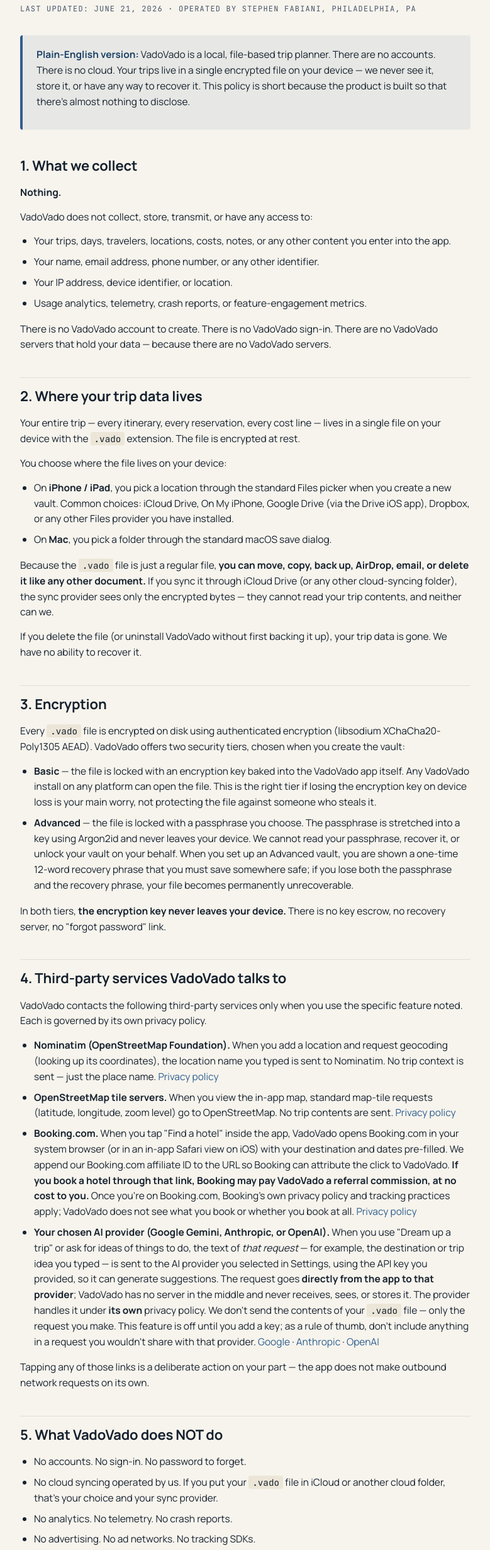
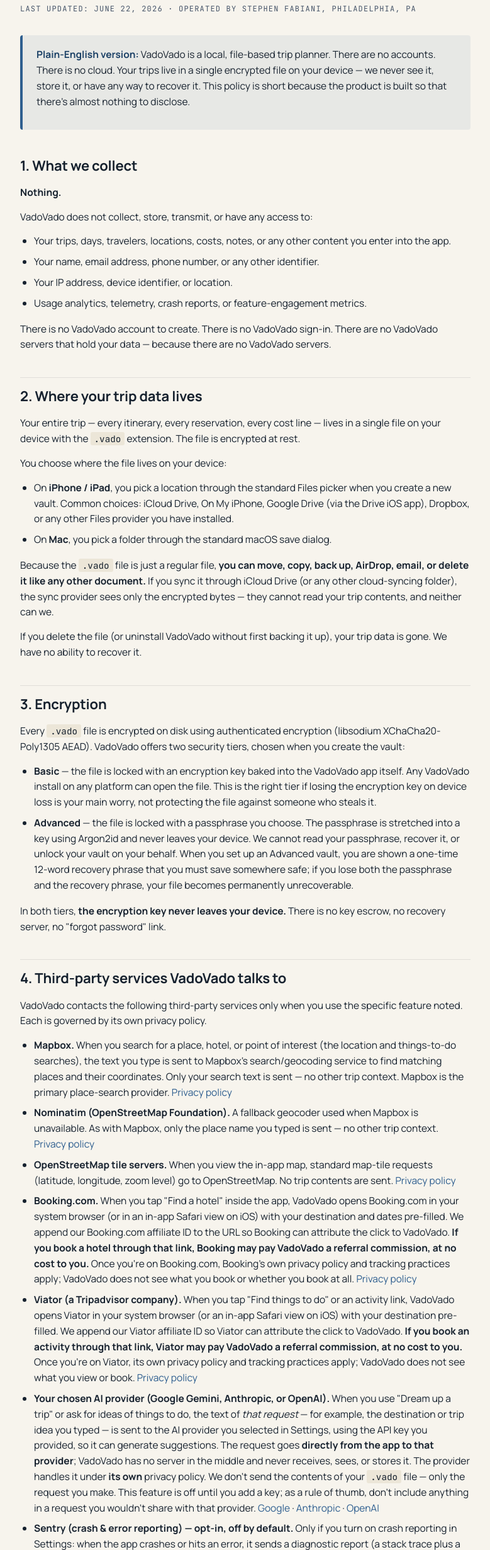
Before and after one commit to stevefabiani/vadovado-landing, a plain HTML site: page privacy/index.html in a window 1280 px wide. Shown: the part 218-2679 px from the top of the page at 63% size, without its empty margins (250-1029 px from the left). Drawn offline with Linux system fonts and the light colour scheme.

Commit message:
privacy: reconcile §4 — add Mapbox, Viator, Sentry; fix §5 crash-reporting
The policy's third-party-services section was stale (dated Jun 1, only listed
Nominatim/OSM/Booking; the AI clause was added Jun 21). Bring it current with what
the app actually does:
- §4: Mapbox (primary place search/geocoding; Nominatim reworded as the fallback);
  Viator (activity affiliate deep-links, commission disclosure, like Booking);
  Sentry (opt-in, off-by-default crash/error reporting, best-effort scrubbing,
  anonymous rotatable ID). Closing line reworded — opt-in crash reporting is the
  one thing the app may send without a per-use tap.
- §5: "No crash reports" → crash/error reporting is opt-in and off by default.
- Last updated → June 22, 2026.

⚠ The Viator privacy link (viator.com/privacy/) returned 403 to curl (WAF
bot-block, not necessarily a dead URL) — verify it in a browser.

VadoVado Copyright 2026 Stephen Fabiani. All rights reserved.

```diff
--- a/privacy/index.html
+++ b/privacy/index.html
@@ -143,7 +143,7 @@
 
   <main>
     <h1>Privacy Policy</h1>
-    <p class="last-updated">Last updated: June 21, 2026 · Operated by Stephen Fabiani, Philadelphia, PA</p>
+    <p class="last-updated">Last updated: June 22, 2026 · Operated by Stephen Fabiani, Philadelphia, PA</p>
 
     <div class="tldr">
       <p><strong>Plain-English version:</strong> VadoVado is a local, file-based trip planner. There are no accounts. There is no cloud. Your trips live in a single encrypted file on your device — we never see it, store it, or have any way to recover it. This policy is short because the product is built so that there's almost nothing to disclose.</p>
@@ -181,18 +181,21 @@
     <h2>4. Third-party services VadoVado talks to</h2>
     <p>VadoVado contacts the following third-party services only when you use the specific feature noted. Each is governed by its own privacy policy.</p>
     <ul>
-      <li><strong>Nominatim (OpenStreetMap Foundation).</strong> When you add a location and request geocoding (looking up its coordinates), the location name you typed is sent to Nominatim. No trip context is sent — just the place name. <a href="https://wiki.osmfoundation.org/wiki/Privacy_Policy" target="_blank" rel="noopener">Privacy policy</a></li>
+      <li><strong>Mapbox.</strong> When you search for a place, hotel, or point of interest (the location and things-to-do searches), the text you type is sent to Mapbox's search/geocoding service to find matching places and their coordinates. Only your search text is sent — no other trip context. Mapbox is the primary place-search provider. <a href="https://www.mapbox.com/legal/privacy" target="_blank" rel="noopener">Privacy policy</a></li>
+      <li><strong>Nominatim (OpenStreetMap Foundation).</strong> A fallback geocoder used when Mapbox is unavailable. As with Mapbox, only the place name you typed is sent — no other trip context. <a href="https://wiki.osmfoundation.org/wiki/Privacy_Policy" target="_blank" rel="noopener">Privacy policy</a></li>
       <li><strong>OpenStreetMap tile servers.</strong> When you view the in-app map, standard map-tile requests (latitude, longitude, zoom level) go to OpenStreetMap. No trip contents are sent. <a href="https://wiki.osmfoundation.org/wiki/Privacy_Policy" target="_blank" rel="noopener">Privacy policy</a></li>
       <li><strong>Booking.com.</strong> When you tap "Find a hotel" inside the app, VadoVado opens Booking.com in your system browser (or in an in-app Safari view on iOS) with your destination and dates pre-filled. We append our Booking.com affiliate ID to the URL so Booking can attribute the click to VadoVado. <strong>If you book a hotel through that link, Booking may pay VadoVado a referral commission, at no cost to you.</strong> Once you're on Booking.com, Booking's own privacy policy and tracking practices apply; VadoVado does not see what you book or whether you book at all. <a href="https://www.booking.com/general.html?tmpl=docs/privacy-policy" target="_blank" rel="noopener">Privacy policy</a></li>
+      <li><strong>Viator (a Tripadvisor company).</strong> When you tap "Find things to do" or an activity link, VadoVado opens Viator in your system browser (or an in-app Safari view on iOS) with your destination pre-filled. We append our Viator affiliate ID so Viator can attribute the click to VadoVado. <strong>If you book an activity through that link, Viator may pay VadoVado a referral commission, at no cost to you.</strong> Once you're on Viator, its own privacy policy and tracking practices apply; VadoVado does not see what you view or book. <a href="https://www.viator.com/privacy/" target="_blank" rel="noopener">Privacy policy</a></li>
       <li><strong>Your chosen AI provider (Google Gemini, Anthropic, or OpenAI).</strong> When you use "Dream up a trip" or ask for ideas of things to do, the text of <em>that request</em> — for example, the destination or trip idea you typed — is sent to the AI provider you selected in Settings, using the API key you provided, so it can generate suggestions. The request goes <strong>directly from the app to that provider</strong>; VadoVado has no server in the middle and never receives, sees, or stores it. The provider handles it under <strong>its own</strong> privacy policy. We don't send the contents of your <code>.vado</code> file — only the request you make. This feature is off until you add a key; as a rule of thumb, don't include anything in a request you wouldn't share with that provider. <a href="https://ai.google.dev/gemini-api/terms" target="_blank" rel="noopener">Google</a> · <a href="https://www.anthropic.com/legal/privacy" target="_blank" rel="noopener">Anthropic</a> · <a href="https://openai.com/policies/privacy-policy/" target="_blank" rel="noopener">OpenAI</a></li>
+      <li><strong>Sentry (crash &amp; error reporting) — opt-in, off by default.</strong> Only if you turn on crash reporting in Settings: when the app crashes or hits an error, it sends a diagnostic report (a stack trace plus a short trail of recent in-app activity) to Sentry so we can find and fix the problem. Before anything is sent we make a <strong>best-effort</strong> attempt to strip out your trip contents, file paths, and known secrets — best-effort, not a guarantee of zero. Reports are tied to a random anonymous ID you can regenerate at any time, never to your name or account (there is no account). You can turn it back off whenever you like. <a href="https://sentry.io/privacy/" target="_blank" rel="noopener">Privacy policy</a></li>
     </ul>
-    <p>Tapping any of those links is a deliberate action on your part — the app does not make outbound network requests on its own.</p>
+    <p>With the single exception of opt-in crash reporting (above), the app makes no outbound network requests on its own — each of the other calls happens only from a deliberate action you take.</p>
 
     <h2>5. What VadoVado does NOT do</h2>
     <ul>
       <li>No accounts. No sign-in. No password to forget.</li>
       <li>No cloud syncing operated by us. If you put your <code>.vado</code> file in iCloud or another cloud folder, that's your choice and your sync provider.</li>
-      <li>No analytics. No telemetry. No crash reports.</li>
+      <li>No analytics. No telemetry. No tracking of how you use the app. Crash &amp; error reporting is <strong>opt-in and off by default</strong> — nothing is sent unless you deliberately turn it on (see section 4).</li>
       <li>No advertising. No ad networks. No tracking SDKs.</li>
       <li>No third-party data brokers. We don't sell or share your data — because we don't have it.</li>
     </ul>
```
